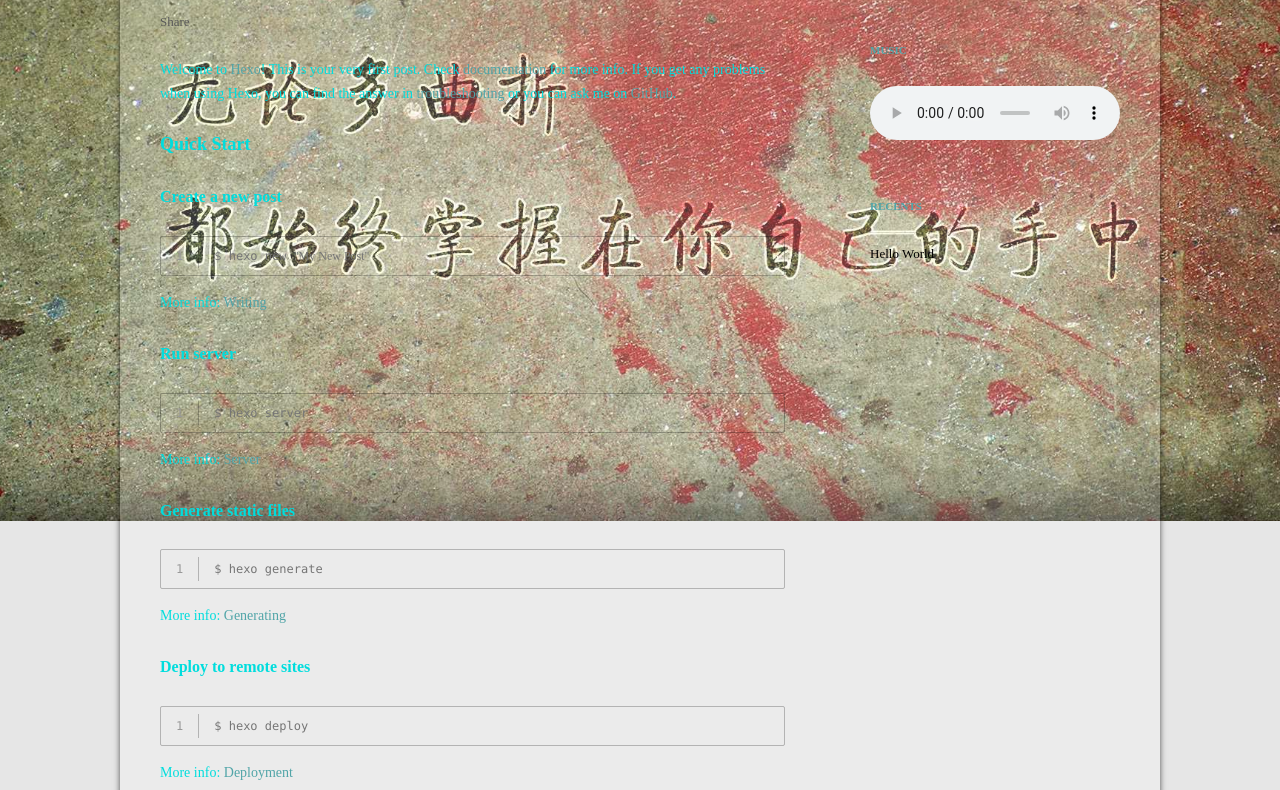
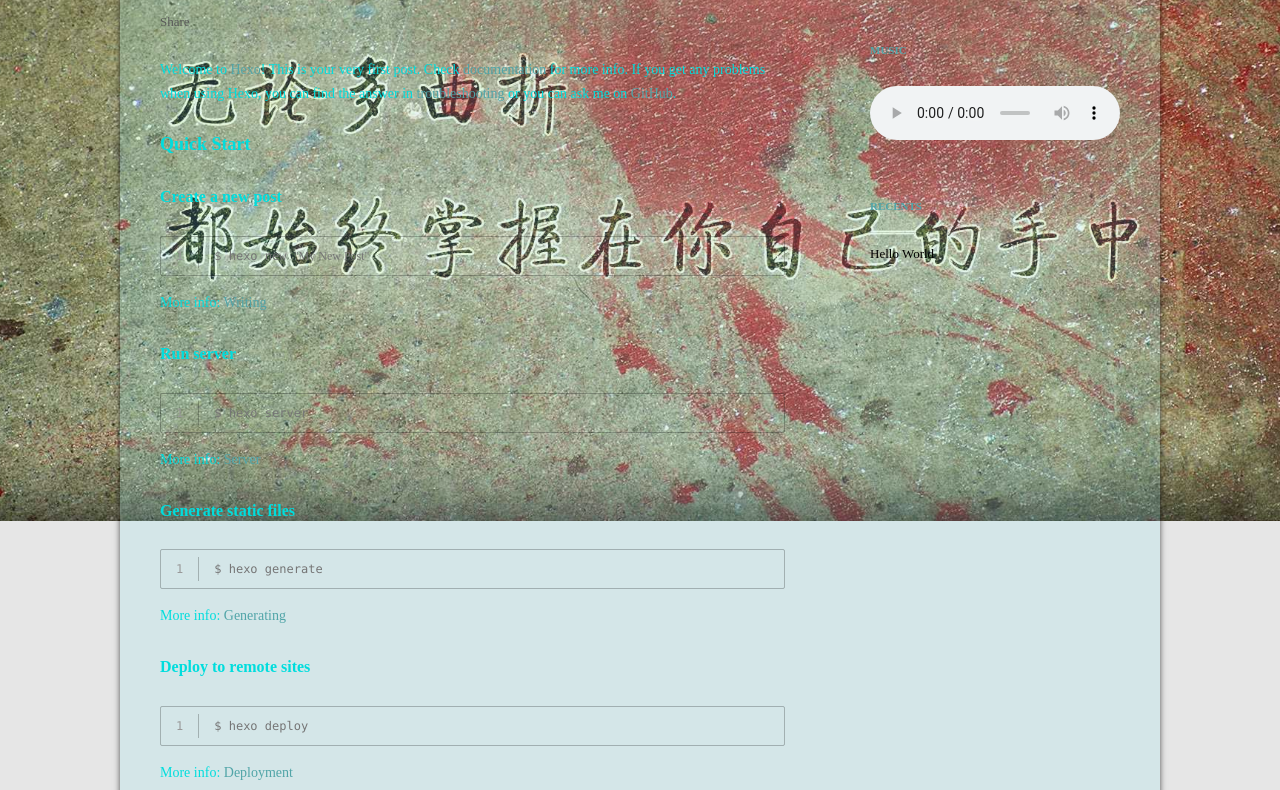
Before and after one commit to lishuangxi/lishuangxi.github.io, a plain HTML site: page index.html in a window 1280 px wide. Shown: the part 279-1069 px from the top of the page. Drawn offline with Linux system fonts and the light colour scheme; a script that the page names is missing.

Commit message:
Site updated: 2016-02-14 21:26:29

```diff
--- a/css/style.css
+++ b/css/style.css
@@ -642,7 +642,7 @@ a:hover {
 .site {
 	padding: 0 24px;
 	padding: 0 1.714285714rem;
-	background-color: rgba(255, 255, 255, 0.20); /* Main Page */
+	background-color: rgba(142,229,238, 0.20); /* Main Page */
 }
 .site-content {
 	margin: 24px 0 0;
```
